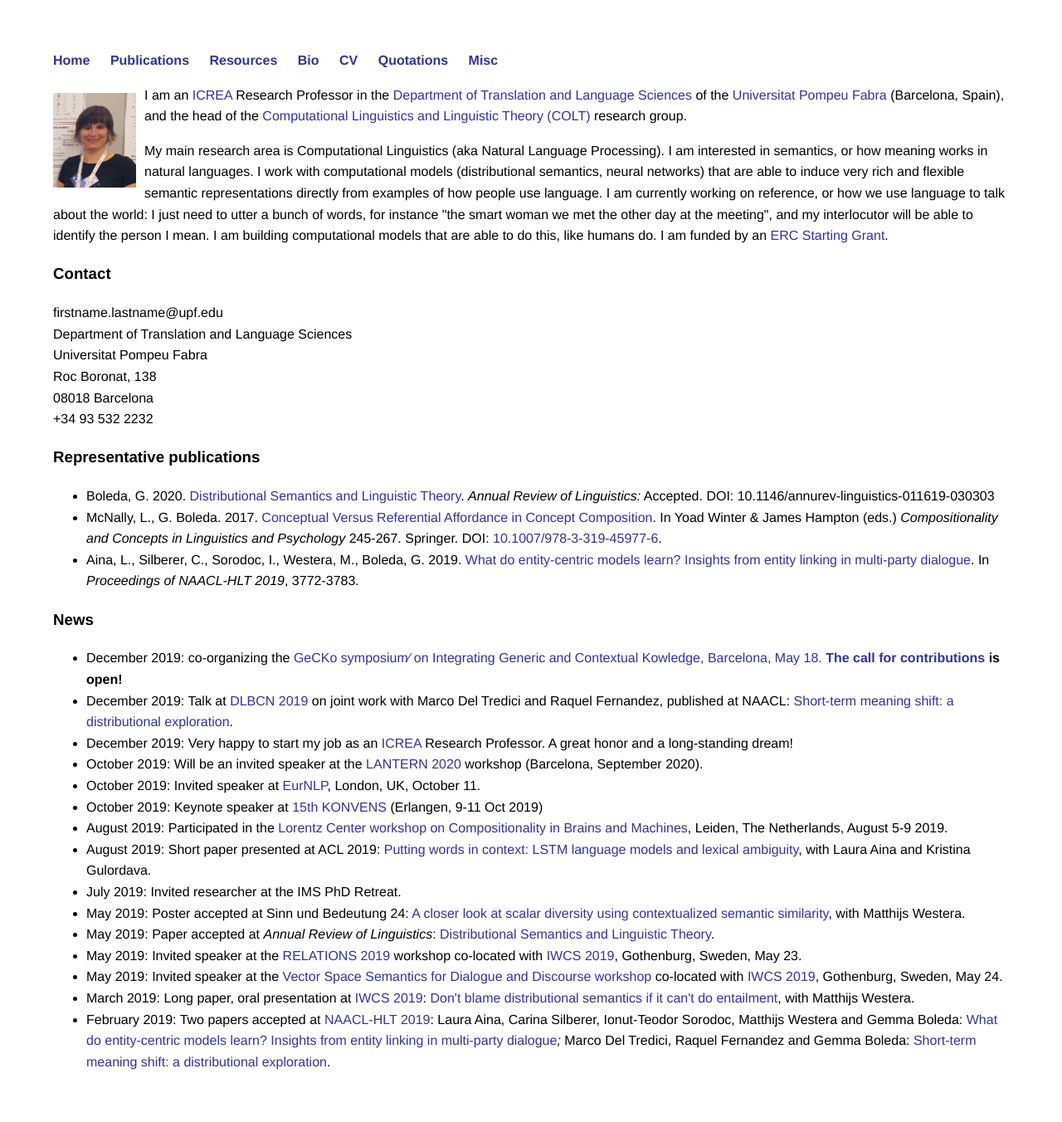
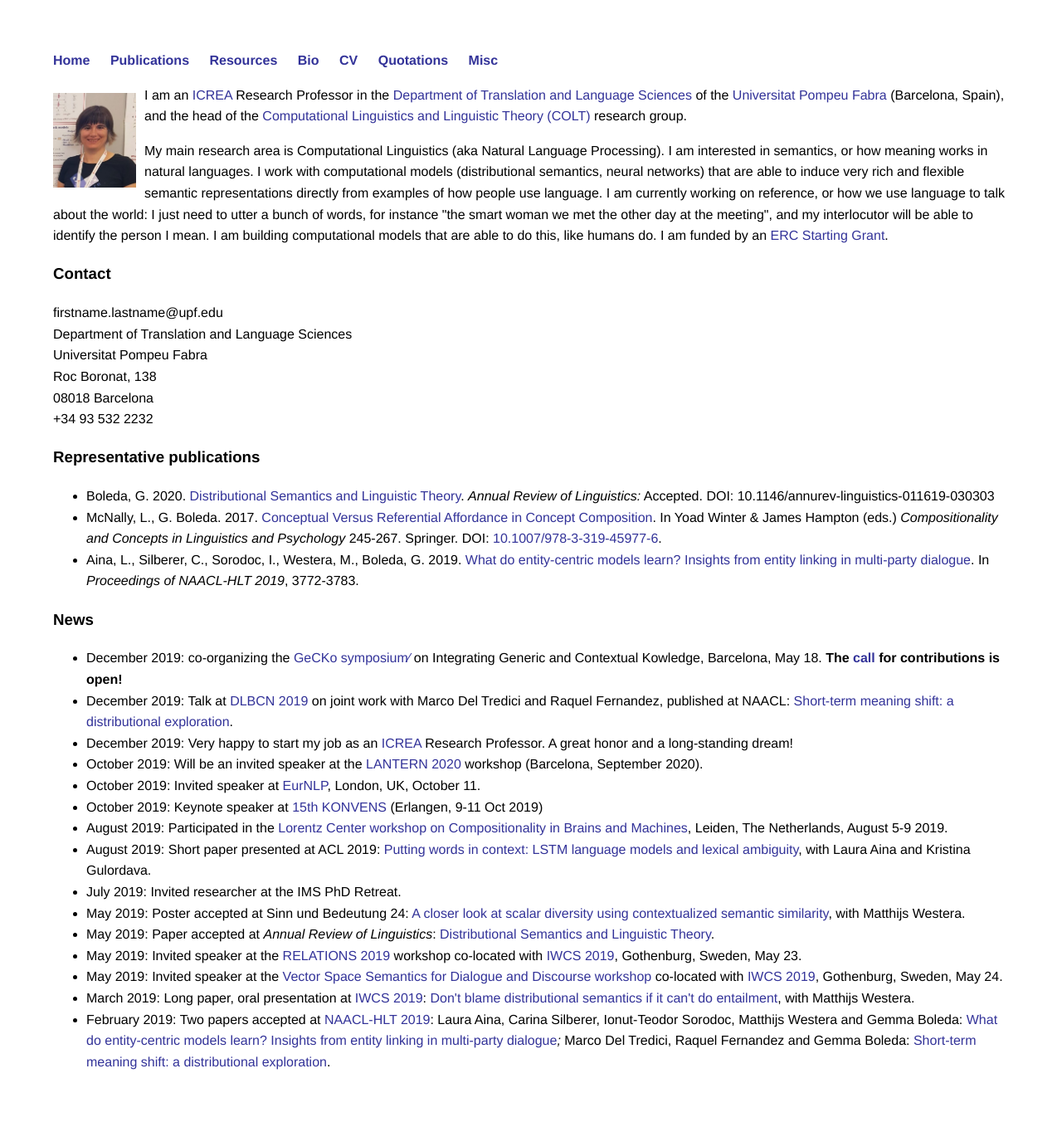
Before and after one commit to gboleda/gboleda.github.io, a Jekyll site: the page built from index.html, in a window 1280 px wide. Shown: the whole page at 83% size. Built offline with Jekyll 4.4.1, drawn with Linux system fonts in a browser that asks for light colours; part of the change alters nothing that is shown.

```diff
--- a/index.html
+++ b/index.html
@@ -41,8 +41,8 @@ In <i>Proceedings of NAACL-HLT 2019</i>, 3772-3783.
 
 <h3>News</h3>
 <ul>
-  <li>December 2019: co-organizing the <a href="https://sites.google.com/view/gecko2020">GeCKo symposium⁄<a/> on Integrating Generic and Contextual Kowledge, Barcelona, May 18.
-	  <b>The <a href="https://sites.google.com/view/gecko2020/call">call for contributions</a> is open!</b></li>
+  <li>December 2019: co-organizing the <a href="https://sites.google.com/view/gecko2020">GeCKo symposium⁄</a> on Integrating Generic and Contextual Kowledge, Barcelona, May 18.
+	  <b>The <a href="https://sites.google.com/view/gecko2020/call">call</a> for contributions is open!</b></li>
   <li>December 2019: Talk at <a href="https://sites.google.com/view/dlbcn2019">DLBCN 2019</a> on joint work with Marco Del Tredici and Raquel Fernandez, published at NAACL: <a href="https://www.aclweb.org/anthology/N19-1210">Short-term meaning shift: a distributional exploration</a>.</li>
   <li>December 2019: Very happy to start my job as an <a href="https://www.icrea.cat">ICREA</a> Research Professor. A great honor and a long-standing dream!</li>
   <li>October 2019: Will be an invited speaker at the <a href="https://www.lantern.uni-saarland.de/2020">LANTERN 2020</a> workshop (Barcelona, September 2020).
```
